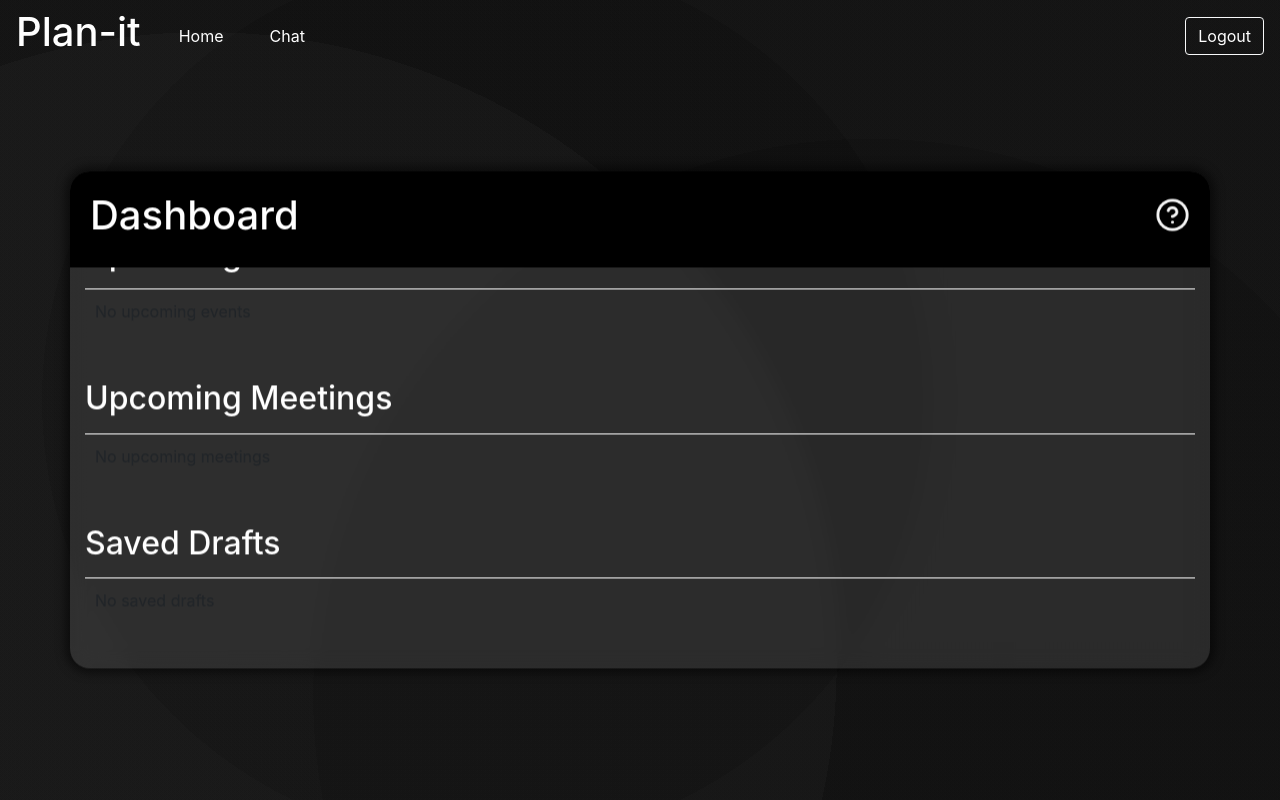
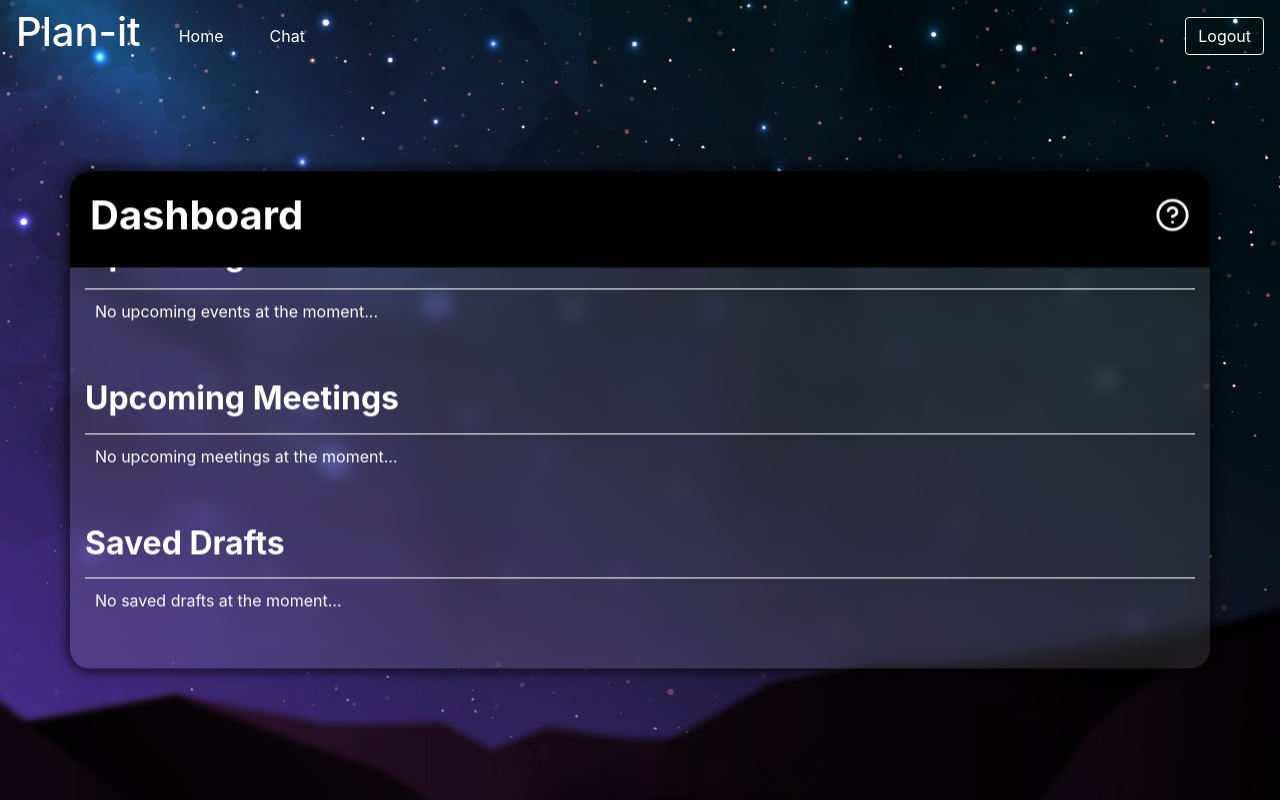
Before and after one commit to minhajsf/Plan-it, a Flask app: page /dashboard in a window 1280 px wide. Run offline with Flask 3, Linux system fonts and the light colour scheme; the visitor is signed in with stand-in values (Sample User, id 1); some libraries are stand-ins or nearby versions.

Commit message:
adding styling and all that stuffksdjfks

```diff
--- a/app.py
+++ b/app.py
@@ -397,9 +397,7 @@ def handle_user_prompt(prompt):
 
         # Send success message to chat reciever-end
         print(f"Event Type: {event_type}, Mode: {mode}")
-        user_mode = mode.capitalize()
-        if mode != "send":
-            user_mode = mode[:-1]
+
         if event_type == "gmeet":
             user_event = "Google Meeting"
         elif event_type == "gcal":
@@ -408,7 +406,7 @@ def handle_user_prompt(prompt):
             user_event = "Gmail draft"
 
 
-        socketio.emit('receiver', {'message': f"Sure thing! {user_mode}ing your {user_event}..."})
+        socketio.emit('receiver', {'message': f"Sure thing! Activating {mode} mode to process your {user_event} at light speed..."})
 
         success_message = eval(f"{event_type}_{mode}()")
 
@@ -530,8 +528,9 @@ def gcal_create():
         db.session.add(new_event)
         db.session.commit()
     except Exception as e:
-        db_failure_message = f"Error creating event in db. {e}"
+        db_failure_message = f"Error creating event in db. Try again?"
         print(db_failure_message, file=sys.stderr)
+        print(e, file=sys.stderr)
         socketio.emit('receiver', {'message': db_failure_message})
 
     event_description = f"""Event Created! Check your Google Calendar to confirm!\n
@@ -617,7 +616,7 @@ def gcal_update():
 
         db.session.commit()
     except Exception as e:
-        db_failure_message = f"Error updating event in db. {e}"
+        db_failure_message = f"Error updating event in db. Try again?"
         print(db_failure_message, file=sys.stderr)
         socketio.emit('receiver', {'message': db_failure_message})
 
@@ -685,7 +684,7 @@ def gcal_remove():
         db.session.delete(event)
         db.session.commit()
     except Exception as e:
-        db_failure_message = f"Error deleting event in db. {e}"
+        db_failure_message = f"Error deleting event in db. Try again?"
         print(db_failure_message, file=sys.stderr)
         socketio.emit('receiver', {'message': db_failure_message})
 
@@ -824,7 +823,7 @@ def gmeet_create():
         db.session.add(new_meeting)
         db.session.commit()
     except Exception as e:
-        db_failure_message = f"Error creating meeting in db. {e}"
+        db_failure_message = f"Error creating meeting in db. Try again?"
         print(db_failure_message, file=sys.stderr)
         socketio.emit('receiver', {'message': db_failure_message})
 
@@ -915,7 +914,7 @@ def gmeet_update():
 
         db.session.commit()
     except Exception as e:
-        db_failure_message = f"Error updating meeting in db. {e}"
+        db_failure_message = f"Error updating meeting in db. Try again?"
         print(db_failure_message, file=sys.stderr)
         socketio.emit('receiver', {'message': db_failure_message})
 
@@ -979,7 +978,7 @@ def gmeet_remove():
         db.session.delete(meeting_to_remove)
         db.session.commit()
     except Exception as e:
-        db_failure_message = f"Error deleting meeting in db. {e}"
+        db_failure_message = f"Error deleting meeting in db. Try again"
         print(db_failure_message, file=sys.stderr)
         socketio.emit('receiver', {'message': db_failure_message})
 
@@ -1104,6 +1103,7 @@ def handle_approval_response(response):
     gmail_setup()
     status = response.get('status')
     email_json = response.get('email')
+    message = 'Draft was not saved, quitting'
     if email_json and (status == 'save' or status == 'send'):
         email_raw = email_json_to_raw(email_json)
 
@@ -1113,7 +1113,7 @@ def handle_approval_response(response):
         draft_id = draft.get('id')
         if status == 'send':
             send_gmail_draft(g.email, draft_id)
-
+            message = "Gmail draft was set successfully"
             print("Gmail draft sent successfully")
 
         elif status == 'save':
@@ -1132,6 +1132,8 @@ def handle_approval_response(response):
             )
             db.session.add(newly_drafted_email)
             db.session.commit()
+            message = "Gmail draft was saved successfully"
+    socketio.emit('receiver', {'message': message})
 
     # technically there is a 'quit' but it's not anywhere, so we just ignore the data
 
@@ -1167,6 +1169,7 @@ def gmail_send():
     emails = Emails.query.filter_by(user_id=user_id).all()
     if not emails:
         print("Emails not found in db. Try again?")
+        socketio.emit('receiver', {'message': 'Emails not found in db. Try again?'})
         return
 
     # Filter events then send to API to find id
@@ -1198,7 +1201,7 @@ def gmail_send():
             db.session.delete(email_to_send)
             db.session.commit()
         except Exception as e:
-            db_failure_message = f"Error removing draft from db. {e}"
+            db_failure_message = f"Error removing draft from db. Try again?"
             print(db_failure_message, file=sys.stderr)
             socketio.emit('receiver', {'message': db_failure_message})
 
@@ -1248,7 +1251,7 @@ def gmail_delete():
             db.session.delete(draft_to_delete)
             db.session.commit()
         except Exception as e:
-            db_failure_message = f"Error deleting draft in db. {e}"
+            db_failure_message = f"Error deleting draft in db. Try again?"
             print(db_failure_message, file=sys.stderr)
             socketio.emit('receiver', {'message': db_failure_message})
 
--- a/requirements.txt
+++ b/requirements.txt
@@ -29,7 +29,6 @@ itsdangerous==2.2.0
 Jinja2==3.1.4
 Mako==1.3.5
 MarkupSafe==2.1.5
-migrate==0.3.8
 oauthlib==3.2.2
 openai==1.37.0
 proto-plus==1.24.0
--- a/static/css/dashboard.css
+++ b/static/css/dashboard.css
@@ -6,13 +6,21 @@ html, body {
 }
 
 body {
-    background-image: radial-gradient(circle at 16% 83%, rgba(148, 148, 148,0.06) 0%, rgba(148, 148, 148,0.06) 50%,rgba(63, 63, 63,0.06) 50%, rgba(63, 63, 63,0.06) 100%),
-    radial-gradient(circle at 68% 87%, rgba(66, 66, 66,0.06) 0%, rgba(66, 66, 66,0.06) 50%,rgba(105, 105, 105,0.06) 50%, rgba(105, 105, 105,0.06) 100%),
-    radial-gradient(circle at 38% 50%, rgba(123, 123, 123,0.06) 0%, rgba(123, 123, 123,0.06) 50%,rgba(172, 172, 172,0.06) 50%, rgba(172, 172, 172,0.06) 100%),
-    linear-gradient(90deg, hsl(18,0%,1%),hsl(18,0%,1%));
+    background-image: url(../img/steal-purple.png);
+    background-attachment: fixed;
+    background-size: cover;
+    height: 100%;
+    width: 100%;
+    position: relative;
+    top: 0;
+    left: 0;
 }
-h1, h2, .navbar a {
+h1, h2, .navbar a, p{
     color: white;
+}
+.card-details a {
+    color: black;
+    text-decoration: underline;
 }
 .navbar {
     margin-bottom: 20px;
@@ -63,7 +71,7 @@ h1, h2, .navbar a {
     background: rgba(51, 51, 51, 0.9);
     backdrop-filter: blur(10px);
     width: 80%;
-    height: 100%;
+    height: 60%;
     z-index: 10;
 }
 #help hr {
@@ -109,17 +118,24 @@ h1, h2, .navbar a {
     opacity: 1;
 }
 .popup-header {
+    background-color: #000000;
+    color: white;
     padding: 20px;
     text-align: center;
     font-size: 24px;
+    position: absolute;
     width: 100%;
     top: 0; left: 0; right: 0;
+    border-top-left-radius: 20px;
+    border-top-right-radius: 20px;
     display: flex;
+    align-items: center;
     justify-content: space-between;
-    position: relative;
 }
 .popup-body {
     text-align: left;
+    margin-top: 10%;
+    margin-left: 10px;
 }
 .container {
     position: absolute;
--- /dev/null
+++ b/static/js/dashboard.js
@@ -0,0 +1,55 @@
+const openButtons = document.querySelectorAll("[data-setting-target]");
+const closeButtons = document.querySelectorAll("[data-close-button]");
+const overlay = document.getElementById("overlay");
+const dateElements = document.querySelectorAll('.card-details.date');
+const timeElements = document.querySelectorAll('.card-details.time');
+
+document.addEventListener('DOMContentLoaded', () => {;
+    openButtons.forEach(button => {
+        button.addEventListener("click", () => {
+            const modal = document.querySelector(button.dataset.settingTarget);
+            openModal(modal);
+        });
+    });
+
+    closeButtons.forEach(button => {
+        button.addEventListener("click", () => {
+            const modal = button.closest(".popup");
+            closeModal(modal);
+        });
+    });
+
+    overlay.addEventListener("click", () => {
+        const modals = document.querySelectorAll(".popup.active");
+        modals.forEach(modal => closeModal(modal));
+    });
+
+    function openModal(modal) {
+        if (modal == null) return;
+        modal.classList.add("active");
+        overlay.classList.add("active");
+    }
+
+    function closeModal(modal) {
+        if (modal == null) return;
+        modal.classList.remove("active");
+        overlay.classList.remove("active");
+    }
+
+    dateElements.forEach(element => {
+        const isoDate = element.textContent.trim().replace('Date: ', '');
+        const date = new Date(isoDate).toLocaleDateString('en-US', {
+            year: 'numeric', month: 'long', day: 'numeric'
+        });
+        element.textContent = 'Date: ' + date;
+    });
+
+    timeElements.forEach(element => {
+        const isoTime = element.textContent.trim().replace('Time: ', '');
+        const time = new Date(isoTime).toLocaleTimeString('en-US', {
+            hour: '2-digit', minute: '2-digit', hour12: true
+        });
+        element.textContent = 'Time: ' + time;
+    });
+
+});
--- a/templates/dashboard.html
+++ b/templates/dashboard.html
@@ -6,6 +6,7 @@
     <title>Dashboard</title>
     <link rel="stylesheet" type="text/css" href="../static/css/dashboard.css">
     <script src="../static/js/flash.js"></script>
+    <script src="../static/js/dashboard.js" defer></script>
     <link rel="stylesheet" href="https://stackpath.bootstrapcdn.com/bootstrap/4.5.2/css/bootstrap.min.css">
 </head>
 <body>
@@ -36,115 +37,83 @@
     </nav>
     <div class="container">
         <div class = "header">
-            <h1>Dashboard</h1>
+            <h1><b>Dashboard</b></h1>
             <div class="icons">
                 <button data-setting-target="#help" class="icon-button">
                     <img src="{{url_for('static', filename='img/Help circle.png')}}" alt="Help" class="icon">
                 </button>
                 <div class="popup help" id="help">
-                    <div class="popup-header">Help
+                    <div class="popup-header">
+                        <span><h2><b>Help</b></h2></span>
                         <button data-close-button class="close-button">&times;</button>
                     </div>
-                    <hr>
                     <div class="popup-body">
-                        <p>need help? skill issue</p>
+                        <h3><b>Upcoming Events</b></h3>
+                        <p>Displays your upcoming events with detailed information including the event title, date, description, time, and a link to view the event in your calendar.</p>
+                        <hr>
+                        <h3><b>Upcoming Meetings</b></h3>
+                        <p>Lists your scheduled meetings, providing details such as the meeting summary, date, description, time, and a link to view the meeting in your calendar.</p>
+                        <hr>
+                        <h3><b>Saved Drafts</b></h3>
+                        <p>Shows your saved email drafts, including the subject, recipient, a preview of the email body, and a link to view the draft in Gmail.</p>
                     </div>
                 </div>
             </div>
         </div>
         <div id="overlay"></div>
         <div class="section" id = "events-section">
-            <div class = "section-header"><h2>Upcoming Events</h2></div>
+            <div class = "section-header"><h2><b>Upcoming Events</b></h2></div>
             <div class="card-container">
                 {% if events %}
                     {% for event in events %}
                     <div class="card">
-                        <div class="card-title">{{ event.title }}</div>
-                        <div class="card-details">Date: {{ event.start }}</div>
+                        <div class="card-title"><b>{{ event.title }}</b></div>
+                        <div class="card-details date">Date: {{ event.start }}</div>
                         <div class="card-details">Description: {{ event.description }}</div>
-                        <div class="card-details">Time: {{ event.start }}</div>
-                        <div class="card-details">Link: <a href="{{ event.link }}" target="_blank">View event in Google Calendar</a></div>
+                        <div class="card-details time">Time: {{ event.start }}</div>
+                        <div class="card-details">Link: <a href="{{ event.link }}" target="_blank">View event in Calendar</a></div>
                     </div>
                     {% endfor %}
                 {% else %}
-                    <p>No upcoming events</p>
+                    <p>No upcoming events at the moment...</p>
                 {% endif %}
             </div>
         </div>
         <div class="section" id = "meetings-section">
-            <div class = "section-header"><h2>Upcoming Meetings</h2></div>
+            <div class = "section-header"><h2><b>Upcoming Meetings</b></h2></div>
             <div class="card-container">
                 {% if meets %}
                     {% for meet in meets %}
                     <div class="card">
                         <div class="card-title">{{ meet.summary }}</div>
-                        <div class="card-details">Date: {{ meet.start }}</div>
+                        <div class="card-details date">Date: {{ meet.start }}</div>
                         <div class="card-details">Description: {{ meet.description }}</div>
-                        <div class="card-details">Time: {{ meet.start }}</div>
-                        <div class="card-details">Link: <a href="{{ meet.link }}" target="_blank">View meet in Google Calendar</a></div>
+                        <div class="card-details time">Time: {{ meet.start }}</div>
+                        <div class="card-details">Link: <a href="{{ meet.link }}" target="_blank">View meet in Calendar</a></div>
                     </div>
                     {% endfor %}
                 {% else %}
-                    <p>No upcoming meetings</p>
+                    <p>No upcoming meetings at the moment...</p>
                 {% endif %}
             </div>
         </div>
         <div class="section" id = "saved-section">
-            <div class = "section-header"><h2>Saved Drafts</h2></div>
+            <div class = "section-header"><h2><b>Saved Drafts</b></h2></div>
             <div class="card-container">
                 {% if emails %}
                     {% for email in emails %}
                     <div class="card">
-                        <div class="card-title">{{ draft.subject }}</div>
-                        <div class="card-details">To: {{ draft.to }}</div>
-                        <div class="card-details">Body: {{ draft.subject[:20] }}...</div>
-                        <div class="card-details">Link: <a href="{{ email.link }}">View draft in GMail</a></div>
+                        <div class="card-title"><b>{{ email.subject}}</b></div>
+                        <div class="card-details">To: {{ email.to }}</div>
+                        <div class="card-details">Body: {{ email.body[:20] }}...</div>
+                        <div class="card-details">Link: <a href="{{ email.link }}">View draft in Gmail</a></div>
                     </div>
                     {% endfor %}
                 {% else %}
-                    <p>No saved drafts</p>
+                    <p>No saved drafts at the moment...</p>
                 {% endif %}
             </div>
         </div>
     </div>
 </body>
-<script>
-    const openButtons = document.querySelectorAll("[data-setting-target]");
-    const closeButtons = document.querySelectorAll("[data-close-button]");
-    const overlay = document.getElementById("overlay");
-
-    document.addEventListener('DOMContentLoaded', () => {;
-    openButtons.forEach(button => {
-        button.addEventListener("click", () => {
-            const modal = document.querySelector(button.dataset.settingTarget);
-            openModal(modal);
-        });
-    });
-
-    closeButtons.forEach(button => {
-        button.addEventListener("click", () => {
-            const modal = button.closest(".popup");
-            closeModal(modal);
-        });
-    });
-
-    overlay.addEventListener("click", () => {
-        const modals = document.querySelectorAll(".popup.active");
-        modals.forEach(modal => closeModal(modal));
-    });
-
-    function openModal(modal) {
-        if (modal == null) return;
-        modal.classList.add("active");
-        overlay.classList.add("active");
-    }
-
-    function closeModal(modal) {
-        if (modal == null) return;
-        modal.classList.remove("active");
-        overlay.classList.remove("active");
-    }
-
-});
-</script>
 </html>
--- a/templates/home.html
+++ b/templates/home.html
@@ -14,6 +14,7 @@
     <link rel="preconnect" href="https://fonts.googleapis.com">
     <link rel="preconnect" href="https://fonts.gstatic.com" crossorigin>
     <link href="https://fonts.googleapis.com/css2?family=Work+Sans:ital,wght@0,100..900;1,100..900&display=swap" rel="stylesheet">
+    <link href="https://fonts.googleapis.com/css2?family=Orbitron:wght@400..900&display=swap" rel="stylesheet">
 </head>
 <body>
     <div class="content">
@@ -24,7 +25,7 @@
                 <div class="layer"></div>
             </div>
             <nav class="navbar navbar-expand-lg black">
-                <h1>Plan-it</h1>
+                <img src = "../static/img/Asset 4.png">
                 <div class="collapse navbar-collapse" id="navbarNav">
                     <ul class="navbar-nav mr-auto">
                         <li class="nav-item">
@@ -37,7 +38,7 @@
                 </div>
             </nav>
             <div class="hidden" id="intro-container">
-                <h1>Welcome to Plan-it</h1>
+                <h1>Welcome to <img src = "../static/img/AssetNew.png"></h1>
                 <p>Blast off into a new era of productivity with Plan-it. Leveraging the power of Google's API, effortlessly create events, send emails, and schedule meetings with stellar efficiency.</p>
                 <a href="{{url_for('login')}}" class="btn btn-primary btn-lg text-center ">
                     Get started
```
Also changed, not shown: other parts of static/css/dashboard.css (+30 -13 lines), static/css/chat.css (+47 -2 lines), static/css/home.css (+25 -7 lines), static/js/chat.js (+11 -12 lines), templates/chat.html (+7 -7 lines), static/img/Asset 1.png (added), static/img/Asset 2.png (added), static/img/Asset 3.png (added), static/img/Asset 4.png (added), static/img/AssetNew.png (added), static/img/Planit-logo.png (added).
